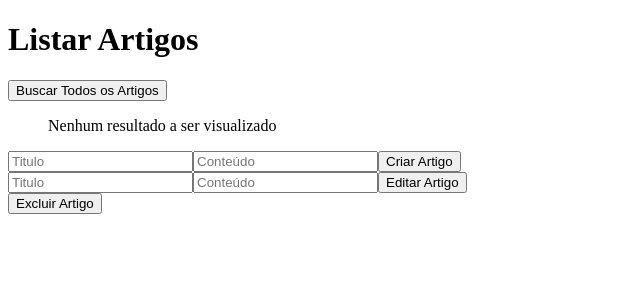
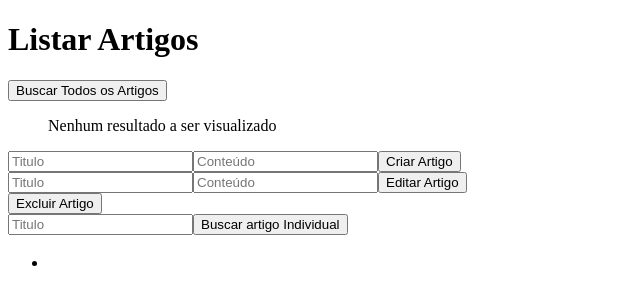
Before and after one commit to VitorHenrique018/CRUD-of-Articles, a React (Create React App) app in the folder frontend/: page / in a window 1280 px wide. Shown: the top 304 px of the page, without its empty margins (0-640 px from the left). Built offline with nearby package versions, Linux system fonts and the light colour scheme.

Commit message:
Buscar Artigo pelo ID

```diff
--- a/frontend/src/App.js
+++ b/frontend/src/App.js
@@ -1,5 +1,11 @@
 import React, { useState } from "react";
-import { getArticles, createArticles, deleteArticles, editArticles } from "./sources/apiArticles";
+import {
+  getArticles,
+  createArticles,
+  deleteArticles,
+  editArticles,
+  getUniqueArticle,
+} from "./sources/apiArticles";
 //import api from "./api";
 
 const App = () => {
@@ -7,7 +13,9 @@ const App = () => {
   const [titulo, setTitulo] = useState([]);
   const [conteudo, setConteudo] = useState([]);
   const [checkArticle, setCheckArticle] = useState(false);
-  const [id, setId] = useState('60a66ea3fe9f281d2cbc84f6');
+  const [id, setId] = useState("60a66ea3fe9f281d2cbc84f6");
+  const [buscarArtigo, setBuscarArtigo] = useState("");
+  const [uniqueArtigo, setUniqueArtigo] = useState([]);
 
   async function getA() {
     try {
@@ -21,8 +29,8 @@ const App = () => {
   async function postA() {
     const obj = {
       titulo: titulo,
-      conteudo: conteudo
-    }
+      conteudo: conteudo,
+    };
     try {
       const resp = await createArticles(obj);
       alert(resp.message);
@@ -34,8 +42,8 @@ const App = () => {
   async function putA() {
     const obj = {
       titulo: titulo,
-      conteudo: conteudo
-    }
+      conteudo: conteudo,
+    };
     try {
       const resp = await editArticles(obj, id);
       alert(resp.message);
@@ -48,6 +56,15 @@ const App = () => {
     try {
       const resp = await deleteArticles(id);
       alert(resp.message);
+    } catch (err) {
+      console.log("erro");
+    }
+  }
+
+  async function getID() {
+    try {
+      const resp = await getUniqueArticle(buscarArtigo);
+      setUniqueArtigo(resp);
     } catch (err) {
       console.log("erro");
     }
@@ -66,9 +83,12 @@ const App = () => {
     putA();
   };
 
-
   const deletarArtigo = () => {
     deleteA();
+  };
+
+  const buscarArtigoId = () => {
+    getID();
   };
 
   return (
@@ -126,6 +146,26 @@ const App = () => {
       <div>
         <button onClick={deletarArtigo}>Excluir Artigo</button>
       </div>
+      <div>
+        <input
+          placeholder="Titulo"
+          className="input-msg"
+          value={buscarArtigo}
+          onChange={(e) => setBuscarArtigo(e.target.value)}
+        />
+        <button onClick={buscarArtigoId}>Buscar artigo Individual</button>
+
+        {uniqueArtigo === [] ? (
+          <p>Nenhum resultado a ser visualizado</p>
+        ) : (
+          <ul>
+            <li key={uniqueArtigo.createdAt}>
+              <h3>{uniqueArtigo.titulo}</h3>
+              <p>{uniqueArtigo.conteudo}</p>
+            </li>
+          </ul>
+        )}
+      </div>
     </div>
   );
 };
--- a/frontend/src/sources/apiArticles.js
+++ b/frontend/src/sources/apiArticles.js
@@ -52,10 +52,10 @@ export const getArticles = async () => {
     return summary;
   }
 
-  export const getUniqueArticle = async () => {
+  export const getUniqueArticle = async (params) => {
     let summary = [];
     try {
-      const { data } = await api.post("/artigo");
+      const { data } = await api.get(`/artigo/${params}`);
       summary = data;
     } catch (error) {
       alert("Ocorreu um erro ao buscar os items");
```
Also changed, not shown: 1 other file (tests, documents, lock files or other folders).
